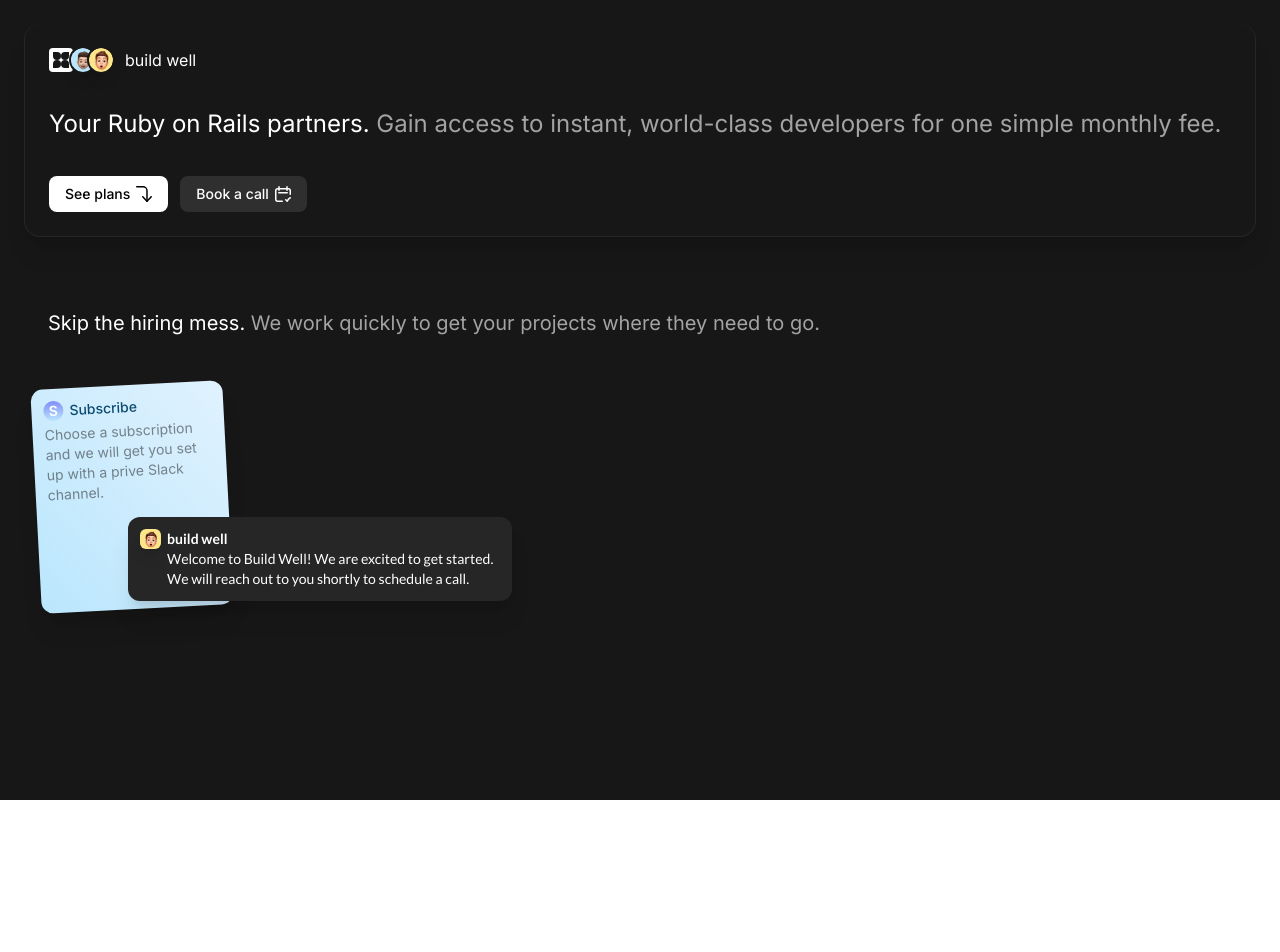
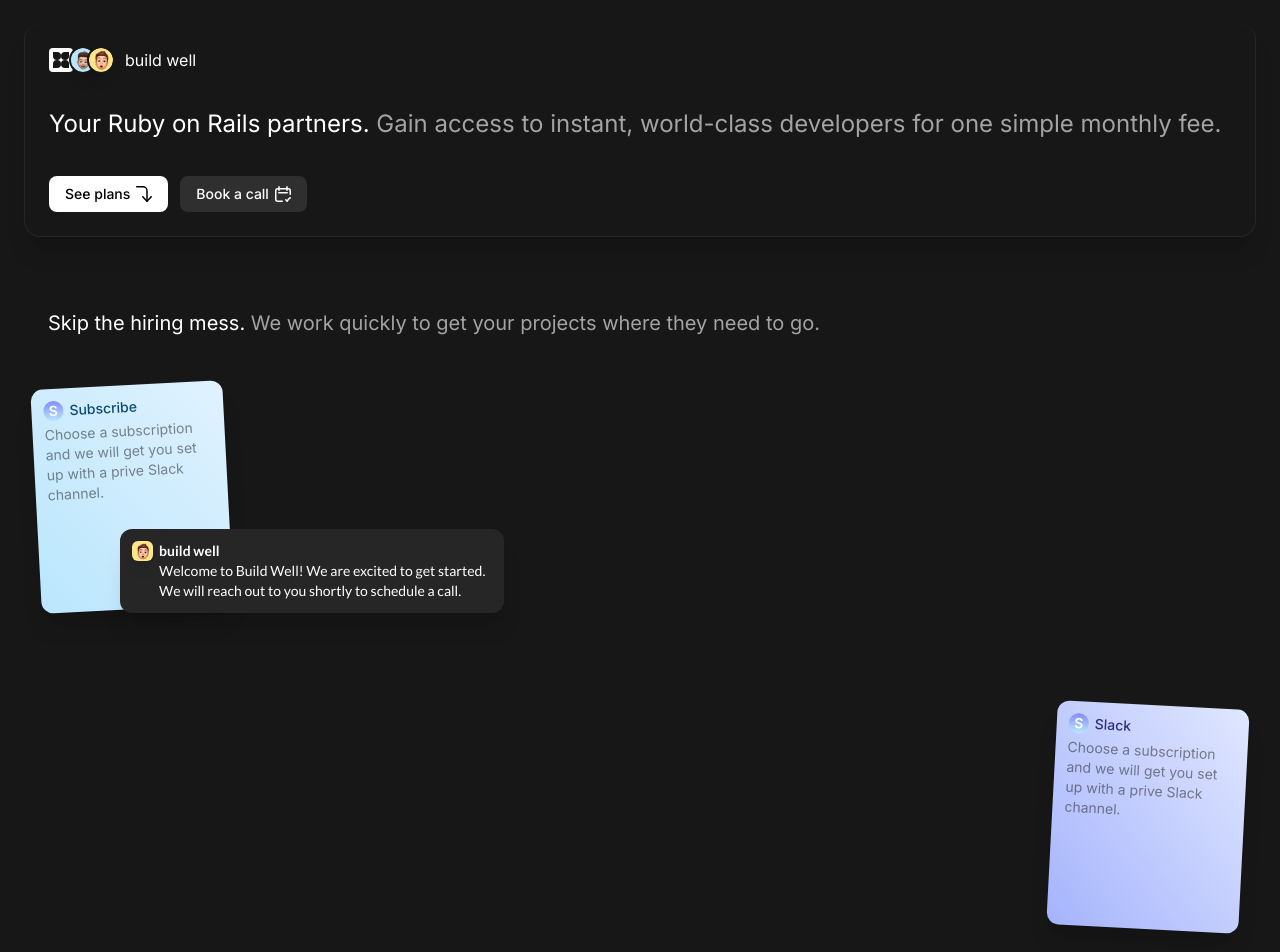
Before and after one commit to wassson/build-well, a Next.js app: page / in a window 1280 px wide. Shown: the top 952 px of the page. Before the commit the page ends 800 px from the top, so only its background shows below. Built offline with nearby package versions, Linux system fonts and the light colour scheme.

Commit message:
Update page.tsx

```diff
--- a/src/app/page.tsx
+++ b/src/app/page.tsx
@@ -278,7 +278,7 @@ export default function Home() {
     //     </div>
     //   </div>
     // </div>
-    <div className="w-screen h-screen bg-neutral-900 text-white">
+    <div className="w-screen bg-neutral-900 text-white">
       <div className="p-6">
         <div className="p-6 border-x border-b border-neutral-800 rounded-2xl shadow-xl">
           <nav className="flex items-center justify-between">
@@ -373,23 +373,25 @@ export default function Home() {
         </div>
       </div>
 
-      <div className="mt-6 pt-6 pb-24 pl-12 overflow-x-hidden">
-        <h1 className="pr-12 text-xl text-neutral-400">
+      <div className="mt-6 py-6 px-12 overflow-x-hidden">
+        <h1 className="text-xl text-neutral-400">
           <span className="text-white">Skip the hiring mess. </span>
           We work quickly to get your projects where they need to go.
         </h1>
-        <div className="relative flex px-6 py-3 mt-9 ">
+        <div className="relative px-6 py-3 mt-9">
           <div className="w-48 h-56 -ml-9 p-3 text-sm rounded-xl bg-gradient-to-bl from-sky-100 to-sky-200 shadow-xl transform -rotate-3">
             <div className="flex items-center gap-x-1.5">
-              <div className="flex items-center justify-center w-5 h-5 font-semibold rounded-full bg-gradient-to-b from-indigo-400 to-sky-200">S</div>
+              <div className="flex items-center justify-center w-5 h-5 font-semibold rounded-full bg-gradient-to-b from-indigo-400 to-sky-200">
+                S
+              </div>
               <h4 className="font-medium text-sky-900">Subscribe</h4>
             </div>
             <p className="mt-1 text-neutral-900/50">
-              Choose a subscription and we will get you set up with a
-              prive Slack channel.
+              Choose a subscription and we will get you set up with a prive
+              Slack channel.
             </p>
           </div>
-          <div className="absolute top-36 left-20 z-20 w-96 bg-neutral-800 rounded-xl shadow-xl">
+          <div className="absolute z-20 w-96 -mt-20 ml-12 bg-neutral-800 rounded-xl shadow-xl">
             <div className="p-3">
               <div className="flex gap-x-1.5">
                 <div className="relative w-10 h-5 bg-amber-200 rounded-md shadow-lg hover:z-20 cursor-pointer">
@@ -400,11 +402,11 @@ export default function Home() {
                     fill={true}
                   />
                 </div>
-                <div className='flex-grow'>
+                <div className="flex-grow">
                   <p className="text-sm font-lato font-bold">build well</p>
                   <p className="text-sm font-lato">
-                    Welcome to Build Well! We are excited to get started. We will
-                    reach out to you shortly to schedule a call.
+                    Welcome to Build Well! We are excited to get started. We
+                    will reach out to you shortly to schedule a call.
                   </p>
                 </div>
               </div>
@@ -412,6 +414,23 @@ export default function Home() {
           </div>
         </div>
       </div>
+
+      <div className="mt-6 pt-6 pb-24 pr-12">
+        <div className="flex justify-end px-6 py-3">
+          <div className="w-48 h-56 -mr-9 p-3 text-sm rounded-xl bg-gradient-to-bl from-indigo-100 to-indigo-300 shadow-xl transform rotate-3">
+            <div className="flex items-center gap-x-1.5">
+              <div className="flex items-center justify-center w-5 h-5 font-semibold rounded-full bg-gradient-to-b from-indigo-400 to-sky-200">
+                S
+              </div>
+              <h4 className="font-medium text-indigo-900">Slack</h4>
+            </div>
+            <p className="mt-1 text-neutral-900/50">
+              Choose a subscription and we will get you set up with a prive
+              Slack channel.
+            </p>
+          </div>
+        </div>
+      </div>
     </div>
   );
 }
```
